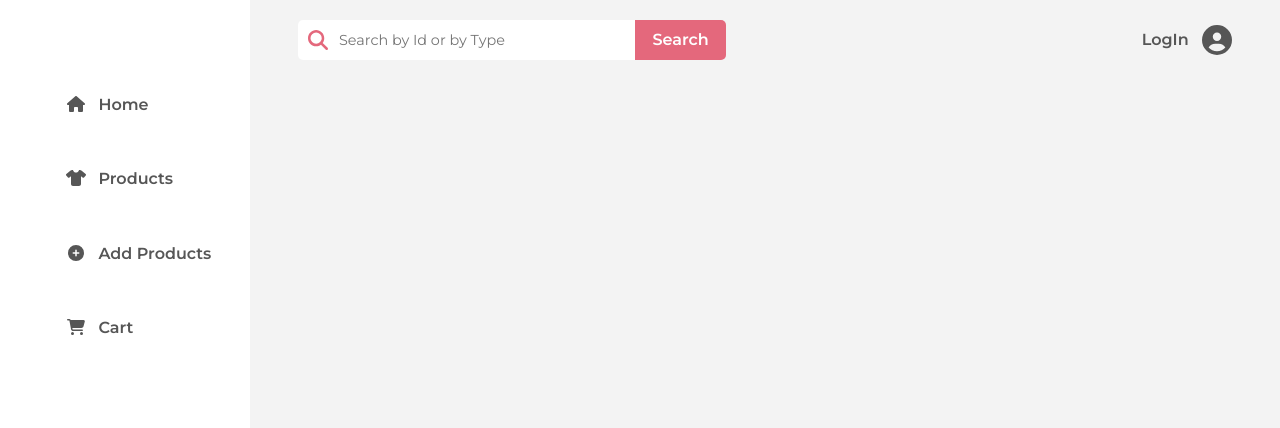
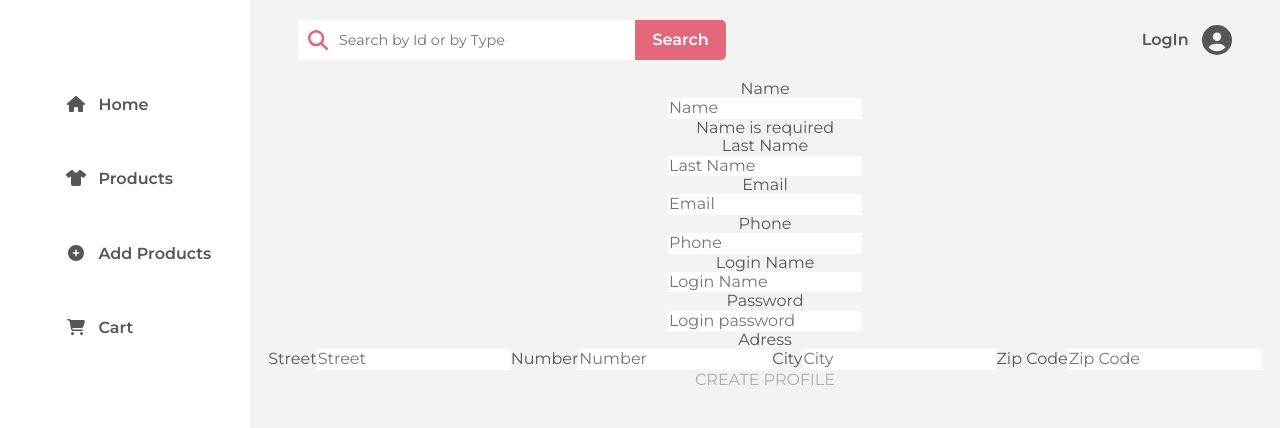
Before and after one commit to Thyroi/Frontend, a React (Create React App) app in the folder client/: page /signup in a window 1280 px wide. Shown: the top 428 px of the page. Built offline with nearby package versions, Linux system fonts and the light colour scheme.

Commit message:
wishlist/signup/google
Creation of the wishlist/sing up/ sign up google

```diff
--- a/client/package.json
+++ b/client/package.json
@@ -12,6 +12,7 @@
     "axios": "^0.26.1",
     "react": "^17.0.2",
     "react-dom": "^17.0.2",
+    "react-google-login": "^5.2.2",
     "react-redux": "^7.2.8",
     "react-router-dom": "^5.3.0",
     "react-scripts": "5.0.0",
--- a/client/src/App.js
+++ b/client/src/App.js
@@ -11,6 +11,7 @@ import Products from "./components/Products/Products";
 import Product_detail from "./components/Product_detail/Product_detail";
 import Cart from "./components/Cart/Cart";
 import Notification from "./components/Notification/Notification";
+import SignUp from "./components/SignUp/SignUp";
 
 export default function App() {
 
@@ -37,6 +38,7 @@ export default function App() {
             <Route exact path="/Cart" component={Cart} />
             <Route exact path="/Detail/:id" component={Product_detail} />
             <Route exact path="/" component={Landing} />
+            <Route exact path="/signup" component={SignUp} />
           </div>
         </div>
       </Route>
--- a/client/src/actions/index.js
+++ b/client/src/actions/index.js
@@ -141,3 +141,23 @@ export function removeCart(cartProducts, payload) {
     payload: cart,
   };
 }
+
+export function addWishList(payload){
+  return{
+      type: "ADD_WISH_LIST",
+      payload
+  }
+}
+
+export function removeWishList(payload){
+  return{
+      type: "REMOVE_WISH_LIST",
+      payload
+  }
+}
+
+export function createClient(payload){
+  return async function(dispatch){
+    return await axios.post("http://localhost:3001/client", payload)
+  }
+}
--- a/client/src/components/LogIn/LogInMain.jsx
+++ b/client/src/components/LogIn/LogInMain.jsx
@@ -1,8 +1,15 @@
 import React from "react";
 import { Link } from "react-router-dom";
 import style from "./LoginMain.module.scss";
+import { GoogleLogin } from 'react-google-login';
+
 
 function LogInMain() {
+
+  function responseGoogle(response){
+    console.log(response)
+  }
+
   return (
     <div className={style.background}>
       <div className={style.container}>
@@ -42,6 +49,13 @@ function LogInMain() {
             <div className={style.containerLoginSignUp}>
               <input className={style.loginButton} type="submit" value="Login" />
               <Link className={style.signUpButton} to="/signup">Sign Up</Link>
+              <GoogleLogin
+                clientId="537829890364-0gr73bp197j7omes6f97ple6jn4mhb3u.apps.googleusercontent.com"
+                buttonText="Login"
+                onSuccess={responseGoogle}
+                onFailure={responseGoogle}
+                cookiePolicy={'single_host_origin'}
+              />
             </div>
           </div>
         </div>
--- /dev/null
+++ b/client/src/components/SignUp/SignUp.jsx
@@ -0,0 +1,162 @@
+import React, { useEffect, useState, useMemo } from 'react'
+import {useDispatch} from 'react-redux'
+import { createClient } from '../../actions';
+import style from './SignUp.module.css'
+
+export default function SignUp(params) {
+
+    const dispatch = useDispatch()
+
+    const [error, setError] = useState({})
+
+    const [direc, setDirec] = useState({
+        calle: "",
+        numero: "",
+        city: "",
+        zip_code: ""
+    })
+
+    const [inputs, setInputs] = useState({
+        name: "",
+        lastname: "",
+        email: "",
+        phone: "",
+        login_name: "",
+        login_password: "",
+        adress: {}
+    })
+
+    useEffect(() => {
+        setError(validator(inputs, direc))
+    }, [inputs, direc])
+
+    function handleChange(e){
+        e.preventDefault();
+        setInputs({
+            ...inputs,
+            [e.target.name]: e.target.value
+        })
+
+        setError({
+            ...inputs,
+            ...direc,
+            [e.target.name]: e.target.value
+        })
+    }
+
+    function handleChangeAdress(e){
+        e.preventDefault()
+        setDirec({
+            ...direc,
+            [e.target.name]: e.target.value
+        })
+
+        setError({
+            ...inputs,
+            ...direc,
+            [e.target.name]: e.target.value
+        })
+
+        setInputs({
+            ...inputs,
+            adress: {...direc}
+        })
+    }
+
+    function validator(inputs, direc){
+        let error = {}
+        if(!inputs.name){
+            error.name = "Name is required"
+        } else if (typeof inputs.name !== "string"){
+            error.name = "Insert a valid name (without special caracters or numbers)"
+        } else if (!inputs.lastname){
+            error.lastname = "Lastname is required"
+        } else if (typeof inputs.lastname !== "string"){
+            error.lastname = "Insert a valid lastname (without special caracters or numbers)"
+        }  else if (!inputs.email){
+            error.email = "Email is required"
+        } else if (/^[-\w.%+]{1,64}@(?:[A-Z0-9-]{1,63}\.){1,125}[A-Z]{2,63}$/i.test(inputs.email) === false){
+            error.email = "Email should be a valid email"
+        } else if (!inputs.phone){
+            error.phone = "Phone is required"
+        } else if (!inputs.login_name){
+            error.login_name = "Login name is required"
+        }  else if (!inputs.login_password){
+            error.login_password = "Password is required"
+        } else if (!direc.calle){
+            error.calle = "Street is required"
+        } else if (!direc.numero){
+            error.numero = "Street number is required"
+        } else if(!direc.city){
+            error.city = "City is required"
+        } else if (typeof direc.city !== "string"){
+            error.city = "Insert a valid city (without special caracters or numbers)"
+        } else if(!direc.zip_code){
+            error.zip_code = "Zip code is required"
+        }
+        return error
+    }
+
+    const disable = useMemo(() => {
+        if(error.name || error.lastname || error.phone || error.email || error.login_name || error.login_password || error.calle || error.numero || error.city || error.zip_code){
+            return true
+        } return false},
+        [error])
+
+    function handleSubmit(e){
+        e.preventDefault();
+        console.log(inputs)
+        dispatch(createClient(inputs))
+        /* setInputs({
+            name: "",
+            lastname: "",
+            email: "",
+            phone: "",
+            login_name: "",
+            login_password: "",
+            adress: {},
+        })
+        /* params.history.push("http://localhost:3001/products") */
+    }
+
+  return (
+    <div >
+        <form onSubmit={(e) => {handleSubmit(e)}} className={style.conteiner}>
+        <label>Name</label>
+        <input type="text" placeholder='Name' name='name' value={inputs.name} onChange={(e) => {handleChange(e)}}/>
+        {error.name && (<p>{error.name}</p>)}
+        <label>Last Name</label>
+        <input type="text" placeholder='Last Name' name='lastname' value={inputs.lastname} onChange={(e) => {handleChange(e)}}/>
+        {error.lastname && (<p>{error.lastname}</p>)}
+        <label>Email</label>
+        <input type="text" placeholder='Email' name='email' value={inputs.email} onChange={(e) => {handleChange(e)}}/>
+        {error.email && (<p>{error.email}</p>)}
+        <label>Phone</label>
+        <input type="number" placeholder='Phone' name='phone' value={inputs.phone} onChange={(e) => {handleChange(e)}}/>
+        {error.phone && (<p>{error.phone}</p>)}
+        <label>Login Name</label>
+        <input type="text" placeholder='Login Name' name='login_name' value={inputs.login_name} onChange={(e) => {handleChange(e)}}/>
+        {error.login_name && (<p>{error.login_name}</p>)}
+        <label>Password</label>
+        <input type="password" placeholder='Login password' name='login_password' value={inputs.login_password} onChange={(e) => {handleChange(e)}}/>
+        {error.login_password && (<p>{error.login_password}</p>)}
+        <label>Adress</label>
+        <div>
+            <label>Street</label>
+            <input type="text" placeholder='Street' name='calle' value={direc.calle} onChange={(e) => {handleChangeAdress(e)}}/>
+            {error.calle && (<p>{error.calle}</p>)}
+            <label>Number</label>
+            <input type="text" placeholder='Number' name='numero' value={direc.numero} onChange={(e) => {handleChangeAdress(e)}}/>
+            {error.numero && (<p>{error.numero}</p>)}
+            <label>City</label>
+            <input type="text" placeholder='City' name='city' value={direc.city} onChange={(e) => {handleChangeAdress(e)}}/>
+            {error.city && (<p>{error.city}</p>)}
+            <label>Zip Code</label>
+            <input type="text" placeholder='Zip Code' name='zip_code' value={direc.zip_code} onChange={(e) => {handleChangeAdress(e)}}/>
+            {error.zip_code && (<p>{error.zip_code}</p>)}
+        </div>
+        <button disabled={disable} type="submit" >CREATE PROFILE</button>
+        </form>
+    </div>
+  )
+}
--- /dev/null
+++ b/client/src/components/SignUp/SignUp.module.css
@@ -0,0 +1,7 @@
+.conteiner{
+    display: flex;
+    flex-wrap: wrap;
+    flex-direction: column;
+    align-items: center;
+    justify-content: center;
+}
--- a/client/src/reducer/index.js
+++ b/client/src/reducer/index.js
@@ -4,7 +4,8 @@ const initialState = {
     details: {},
     categories: [],
     collections: [],
-
+    wishlist: [],
+    clients: [],
     cart: JSON.parse(window.localStorage.getItem("cart")) || [],
 }
 
@@ -68,6 +69,33 @@ export default function rootReducer (state = initialState, action){
             cart: [...action.payload]
           }
 
+        case "ADD_WISH_LIST":
+            if(state.wishlist?.find(e => e.id === action.payload.id)){
+                alert("This item is in your wish list")
+                return{
+                    ...state
+                }
+            } else {
+                alert("Item add to your wishlist succesfully")
+                return{
+                    ...state,
+                    wishlist: [...state.wishlist, action.payload]
+                }
+            }
+
+        case "REMOVE_WISH_LIST":
+            let eliminated = state.wishlist.filter(e => e.id !== action.payload)
+            return{
+                ...state,
+                wishlist: eliminated
+            }
+
+        case "GET_CLIENTS":
+            return{
+                ...state,
+                clients: action.payload
+            }
+
         default:
             return state
     }
```
Also changed, not shown: client/src/components/WishList/WishList.jsx (added, +24 -0 lines), client/src/components/WishList/WishLists.jsx (added, +17 -0 lines), client/src/components/WishList/WishLists.module.css (added), 1 other file (tests, documents, lock files or other folders).
